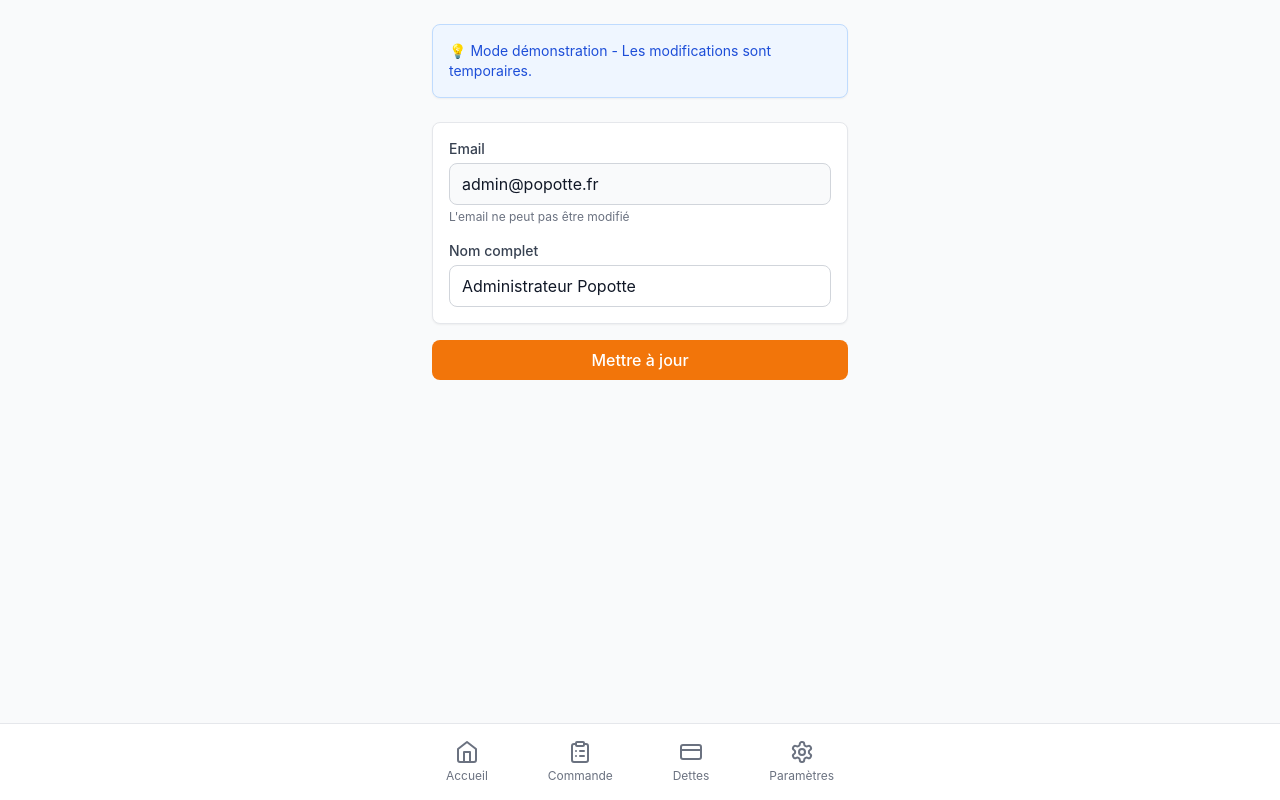
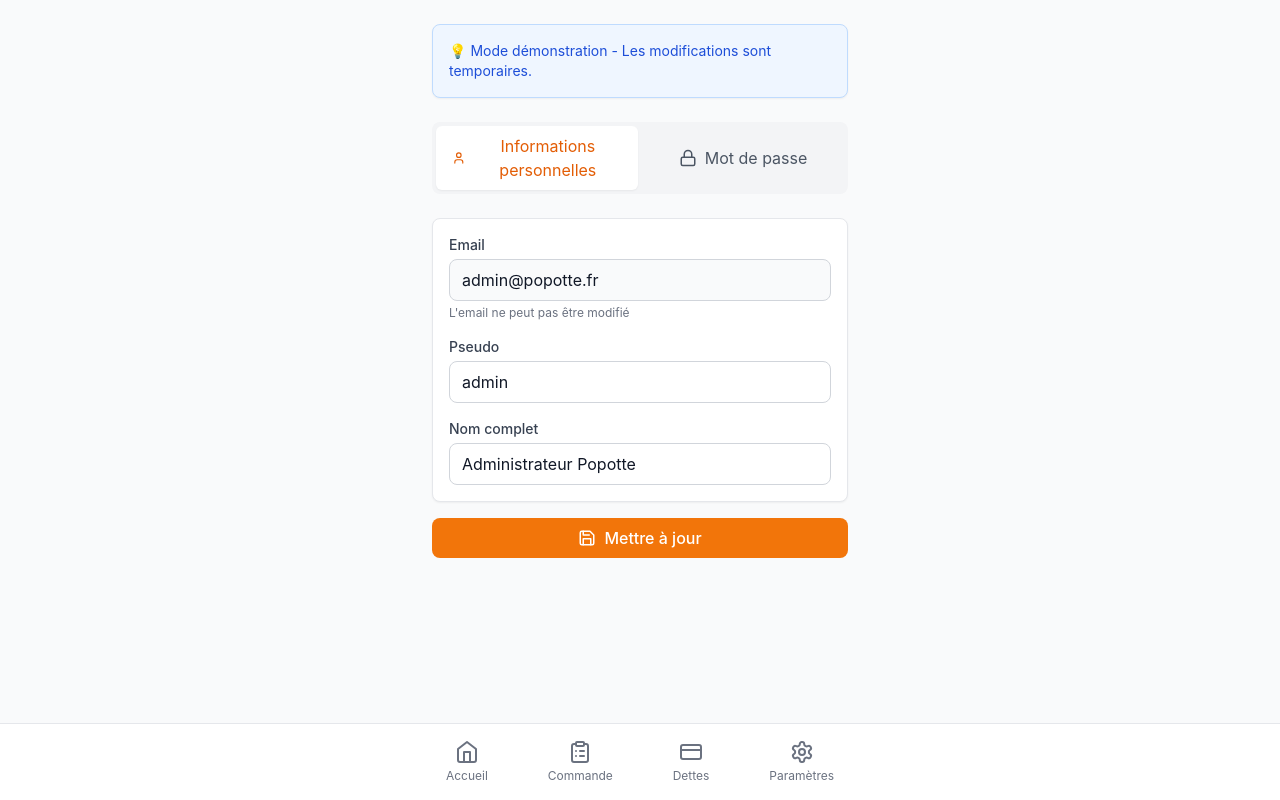
Before and after one commit to TheBatMarch/popotte, a React (Vite) app: page /profile in a window 1280 px wide. Built offline with nearby package versions, Linux system fonts and the light colour scheme.

Commit message:
Ajouter changement pseudo et mot de passe

```diff
--- a/src/contexts/AuthContext.tsx
+++ b/src/contexts/AuthContext.tsx
@@ -10,6 +10,7 @@ interface AuthContextType {
   signUp: (email: string, password: string, fullName: string) => Promise<void>
   signOut: () => Promise<void>
   updateProfile: (updates: Partial<User>) => Promise<void>
+  changePassword: (currentPassword: string, newPassword: string) => Promise<void>
 }
 
 const AuthContext = createContext<AuthContextType | undefined>(undefined)
@@ -51,6 +52,10 @@ export function AuthProvider({ children }: { children: React.ReactNode }) {
     await mockAuth.updateProfile(updates)
   }
 
+  const changePassword = async (currentPassword: string, newPassword: string) => {
+    await mockAuth.changePassword(currentPassword, newPassword)
+  }
+
   const value = {
     user,
     profile: user, // Dans notre cas, user et profile sont identiques
@@ -59,6 +64,7 @@ export function AuthProvider({ children }: { children: React.ReactNode }) {
     signUp,
     signOut,
     updateProfile,
+    changePassword,
   }
 
   return <AuthContext.Provider value={value}>{children}</AuthContext.Provider>
--- a/src/lib/mockAuth.ts
+++ b/src/lib/mockAuth.ts
@@ -1,5 +1,13 @@
 // Système d'authentification factice
 import { MOCK_USERS, DEFAULT_USER, type User } from './mockData'
+
+// Stockage des mots de passe (en production, ils seraient hashés)
+const USER_PASSWORDS: Record<string, string> = {
+  'admin@popotte.fr': 'password',
+  'marie.dupont@email.fr': 'password',
+  'jean.martin@email.fr': 'password',
+  'sophie.bernard@email.fr': 'password'
+}
 
 class MockAuth {
   private currentUser: User | null = null
@@ -25,7 +33,7 @@ class MockAuth {
     return new Promise((resolve, reject) => {
       setTimeout(() => {
         const user = MOCK_USERS.find(u => u.email === email)
-        if (user && password === 'password') {
+        if (user && USER_PASSWORDS[email] === password) {
           this.currentUser = user
           localStorage.setItem('mockUser', JSON.stringify(user))
           this.notifyListeners()
@@ -50,11 +58,13 @@ class MockAuth {
           id: `user-${Date.now()}`,
           email,
           full_name: fullName,
+          username: email.split('@')[0], // Utiliser la partie avant @ comme username par défaut
           role: 'user',
           created_at: new Date().toISOString()
         }
 
         MOCK_USERS.push(newUser)
+        USER_PASSWORDS[email] = password
         this.currentUser = newUser
         localStorage.setItem('mockUser', JSON.stringify(newUser))
         this.notifyListeners()
@@ -97,6 +107,25 @@ class MockAuth {
     })
   }
 
+  changePassword(currentPassword: string, newPassword: string): Promise<void> {
+    return new Promise((resolve, reject) => {
+      setTimeout(() => {
+        if (!this.currentUser) {
+          reject(new Error('Aucun utilisateur connecté'))
+          return
+        }
+
+        if (USER_PASSWORDS[this.currentUser.email] !== currentPassword) {
+          reject(new Error('Mot de passe actuel incorrect'))
+          return
+        }
+
+        USER_PASSWORDS[this.currentUser.email] = newPassword
+        resolve()
+      }, 300)
+    })
+  }
+
   onAuthStateChange(callback: (user: User | null) => void): () => void {
     this.listeners.push(callback)
     // Appeler immédiatement avec l'état actuel
--- a/src/lib/mockData.ts
+++ b/src/lib/mockData.ts
@@ -3,6 +3,7 @@ export interface User {
   id: string
   email: string
   full_name: string
+  username: string
   role: 'user' | 'admin'
   created_at: string
 }
@@ -74,6 +75,7 @@ export const MOCK_USERS: User[] = [
     id: 'user-1',
     email: 'admin@popotte.fr',
     full_name: 'Administrateur Popotte',
+    username: 'admin',
     role: 'admin',
     created_at: '2024-01-01T00:00:00Z'
   },
@@ -81,6 +83,7 @@ export const MOCK_USERS: User[] = [
     id: 'user-2',
     email: 'marie.dupont@email.fr',
     full_name: 'Marie Dupont',
+    username: 'marie',
     role: 'user',
     created_at: '2024-01-15T00:00:00Z'
   },
@@ -88,6 +91,7 @@ export const MOCK_USERS: User[] = [
     id: 'user-3',
     email: 'jean.martin@email.fr',
     full_name: 'Jean Martin',
+    username: 'jean',
     role: 'user',
     created_at: '2024-02-01T00:00:00Z'
   },
@@ -95,6 +99,7 @@ export const MOCK_USERS: User[] = [
     id: 'user-4',
     email: 'sophie.bernard@email.fr',
     full_name: 'Sophie Bernard',
+    username: 'sophie',
     role: 'user',
     created_at: '2024-02-15T00:00:00Z'
   }
--- a/src/pages/Profile.tsx
+++ b/src/pages/Profile.tsx
@@ -1,46 +1,120 @@
 import React, { useState } from 'react'
 import { useAuth } from '../contexts/AuthContext'
+import { Eye, EyeOff, Save, User, Lock } from 'lucide-react'
 
 export function Profile() {
-  const { profile, updateProfile } = useAuth()
+  const { profile, updateProfile, changePassword } = useAuth()
+  const [activeTab, setActiveTab] = useState<'profile' | 'password'>('profile')
+
+  // États pour le profil
   const [fullName, setFullName] = useState(profile?.full_name || '')
-  const [loading, setLoading] = useState(false)
-  const [message, setMessage] = useState('')
+  const [username, setUsername] = useState(profile?.username || '')
+  const [profileLoading, setProfileLoading] = useState(false)
+  const [profileMessage, setProfileMessage] = useState('')
 
-  const handleSubmit = async (e: React.FormEvent) => {
+  // États pour le mot de passe
+  const [currentPassword, setCurrentPassword] = useState('')
+  const [newPassword, setNewPassword] = useState('')
+  const [confirmPassword, setConfirmPassword] = useState('')
+  const [showCurrentPassword, setShowCurrentPassword] = useState(false)
+  const [showNewPassword, setShowNewPassword] = useState(false)
+  const [showConfirmPassword, setShowConfirmPassword] = useState(false)
+  const [passwordLoading, setPasswordLoading] = useState(false)
+  const [passwordMessage, setPasswordMessage] = useState('')
+
+  const handleProfileSubmit = async (e: React.FormEvent) => {
     e.preventDefault()
     if (!profile) return
 
-    setLoading(true)
-    setMessage('')
+    setProfileLoading(true)
+    setProfileMessage('')
 
     try {
-      await updateProfile({ full_name: fullName })
-      setMessage('Informations mises à jour avec succès !')
+      await updateProfile({
+        full_name: fullName,
+        username: username
+      })
+      setProfileMessage('Informations mises à jour avec succès !')
     } catch (error: any) {
-      setMessage('Erreur lors de la mise à jour : ' + error.message)
+      setProfileMessage('Erreur lors de la mise à jour : ' + error.message)
     } finally {
-      setLoading(false)
+      setProfileLoading(false)
+    }
+  }
+
+  const handlePasswordSubmit = async (e: React.FormEvent) => {
+    e.preventDefault()
+
+    if (newPassword !== confirmPassword) {
+      setPasswordMessage('Les nouveaux mots de passe ne correspondent pas')
+      return
+    }
+
+    if (newPassword.length < 3) {
+      setPasswordMessage('Le nouveau mot de passe doit contenir au moins 3 caractères')
+      return
+    }
+
+    setPasswordLoading(true)
+    setPasswordMessage('')
+
+    try {
+      await changePassword(currentPassword, newPassword)
+      setPasswordMessage('Mot de passe modifié avec succès !')
+      setCurrentPassword('')
+      setNewPassword('')
+      setConfirmPassword('')
+    } catch (error: any) {
+      setPasswordMessage('Erreur : ' + error.message)
+    } finally {
+      setPasswordLoading(false)
     }
   }
 
   return (
     <div className="space-y-6">
-
       <div className="card bg-blue-50 border-blue-200">
         <p className="text-sm text-blue-700">
           💡 Mode démonstration - Les modifications sont temporaires.
         </p>
       </div>
 
-      <form onSubmit={handleSubmit} className="space-y-4">
-        {message && (
+      {/* Onglets */}
+      <div className="flex space-x-1 bg-gray-100 p-1 rounded-lg">
+        <button
+          onClick={() => setActiveTab('profile')}
+          className={`flex-1 flex items-center justify-center space-x-2 py-2 px-4 rounded-md transition-colors ${
+            activeTab === 'profile'
+              ? 'bg-white text-primary-600 shadow-sm'
+              : 'text-gray-600 hover:text-gray-800'
+          }`}
+        >
+          <User size={18} />
+          <span>Informations personnelles</span>
+        </button>
+        <button
+          onClick={() => setActiveTab('password')}
+          className={`flex-1 flex items-center justify-center space-x-2 py-2 px-4 rounded-md transition-colors ${
+            activeTab === 'password'
+              ? 'bg-white text-primary-600 shadow-sm'
+              : 'text-gray-600 hover:text-gray-800'
+          }`}
+        >
+          <Lock size={18} />
+          <span>Mot de passe</span>
+        </button>
+      </div>
+
+      {/* Contenu des onglets */}
+      {activeTab === 'profile' ? (
+        <form onSubmit={handleProfileSubmit} className="space-y-4">
+          {profileMessage && (
             <div className={`p-4 rounded-lg ${
-            message.includes('succès')
+              profileMessage.includes('succès')
                 ? 'bg-green-50 text-green-700 border border-green-200'
                 : 'bg-red-50 text-red-700 border border-red-200'
             }`}>
-            {message}
+              {profileMessage}
             </div>
           )}
 
@@ -63,6 +137,21 @@ export function Profile() {
               </div>
 
               <div>
+                <label htmlFor="username" className="block text-sm font-medium text-gray-700">
+                  Pseudo
+                </label>
+                <input
+                  id="username"
+                  type="text"
+                  value={username}
+                  onChange={(e) => setUsername(e.target.value)}
+                  className="input mt-1"
+                  required
+                  placeholder="Votre pseudo"
+                />
+              </div>
+
+              <div>
                 <label htmlFor="fullName" className="block text-sm font-medium text-gray-700">
                   Nom complet
                 </label>
@@ -73,6 +162,7 @@ export function Profile() {
                   onChange={(e) => setFullName(e.target.value)}
                   className="input mt-1"
                   required
+                  placeholder="Votre nom complet"
                 />
               </div>
             </div>
@@ -80,12 +170,124 @@ export function Profile() {
 
           <button
             type="submit"
-          disabled={loading}
-          className="w-full btn-primary disabled:opacity-50"
+            disabled={profileLoading}
+            className="w-full btn-primary disabled:opacity-50 flex items-center justify-center space-x-2"
           >
-          {loading ? 'Mise à jour...' : 'Mettre à jour'}
+            <Save size={18} />
+            <span>{profileLoading ? 'Mise à jour...' : 'Mettre à jour'}</span>
           </button>
         </form>
+      ) : (
+        <form onSubmit={handlePasswordSubmit} className="space-y-4">
+          {passwordMessage && (
+            <div className={`p-4 rounded-lg ${
+              passwordMessage.includes('succès')
+                ? 'bg-green-50 text-green-700 border border-green-200'
+                : 'bg-red-50 text-red-700 border border-red-200'
+            }`}>
+              {passwordMessage}
+            </div>
+          )}
+
+          <div className="card">
+            <div className="space-y-4">
+              <div>
+                <label htmlFor="currentPassword" className="block text-sm font-medium text-gray-700">
+                  Mot de passe actuel
+                </label>
+                <div className="relative mt-1">
+                  <input
+                    id="currentPassword"
+                    type={showCurrentPassword ? 'text' : 'password'}
+                    value={currentPassword}
+                    onChange={(e) => setCurrentPassword(e.target.value)}
+                    className="input pr-10"
+                    required
+                    placeholder="Votre mot de passe actuel"
+                  />
+                  <button
+                    type="button"
+                    onClick={() => setShowCurrentPassword(!showCurrentPassword)}
+                    className="absolute inset-y-0 right-0 pr-3 flex items-center text-gray-400 hover:text-gray-600"
+                  >
+                    {showCurrentPassword ? <EyeOff size={18} /> : <Eye size={18} />}
+                  </button>
+                </div>
+              </div>
+
+              <div>
+                <label htmlFor="newPassword" className="block text-sm font-medium text-gray-700">
+                  Nouveau mot de passe
+                </label>
+                <div className="relative mt-1">
+                  <input
+                    id="newPassword"
+                    type={showNewPassword ? 'text' : 'password'}
+                    value={newPassword}
+                    onChange={(e) => setNewPassword(e.target.value)}
+                    className="input pr-10"
+                    required
+                    placeholder="Votre nouveau mot de passe"
+                    minLength={3}
+                  />
+                  <button
+                    type="button"
+                    onClick={() => setShowNewPassword(!showNewPassword)}
+                    className="absolute inset-y-0 right-0 pr-3 flex items-center text-gray-400 hover:text-gray-600"
+                  >
+                    {showNewPassword ? <EyeOff size={18} /> : <Eye size={18} />}
+                  </button>
+                </div>
+              </div>
+
+              <div>
+                <label htmlFor="confirmPassword" className="block text-sm font-medium text-gray-700">
+                  Confirmer le nouveau mot de passe
+                </label>
+                <div className="relative mt-1">
+                  <input
+                    id="confirmPassword"
+                    type={showConfirmPassword ? 'text' : 'password'}
+                    value={confirmPassword}
+                    onChange={(e) => setConfirmPassword(e.target.value)}
+                    className="input pr-10"
+                    required
+                    placeholder="Confirmez votre nouveau mot de passe"
+                    minLength={3}
+                  />
+                  <button
+                    type="button"
+                    onClick={() => setShowConfirmPassword(!showConfirmPassword)}
+                    className="absolute inset-y-0 right-0 pr-3 flex items-center text-gray-400 hover:text-gray-600"
+                  >
+                    {showConfirmPassword ? <EyeOff size={18} /> : <Eye size={18} />}
+                  </button>
+                </div>
+              </div>
+
+              <div className="bg-gray-50 p-3 rounded-lg">
+                <p className="text-sm text-gray-600">
+                  <strong>Conseils pour votre mot de passe :</strong>
+                </p>
+                <ul className="text-xs text-gray-500 mt-1 space-y-1">
+                  <li>• Au moins 3 caractères (pas d'exigence complexe en mode démo)</li>
+                  <li>• Évitez d'utiliser des informations personnelles</li>
+                  <li>• Choisissez quelque chose de facile à retenir</li>
+                </ul>
+              </div>
+            </div>
+          </div>
+
+          <button
+            type="submit"
+            disabled={passwordLoading}
+            className="w-full btn-primary disabled:opacity-50 flex items-center justify-center space-x-2"
+          >
+            <Lock size={18} />
+            <span>{passwordLoading ? 'Modification...' : 'Modifier le mot de passe'}</span>
+          </button>
+        </form>
+      )}
     </div>
   )
 }
```
Lines whose indentation alone changed are shown as unchanged.
